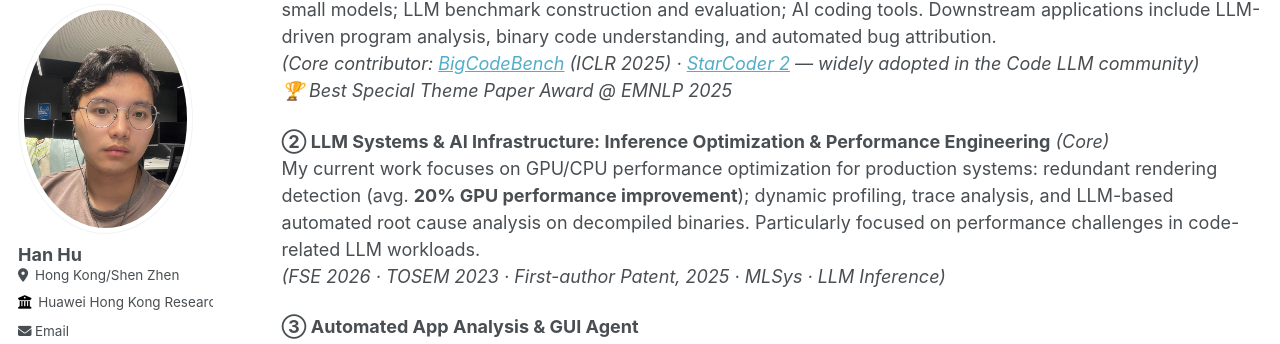
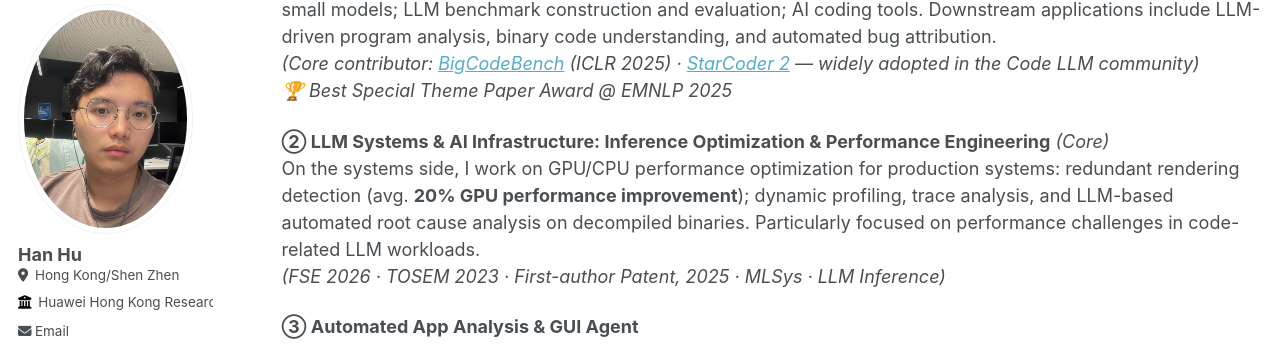
Before and after one commit to huhanGitHub/huhanGitHub.github.io, a Jekyll site: the page built from _pages/about.md, in a window 1280 px wide and 900 px high, scrolled down 495 px. Shown: the part 102-446 px from the top of the window. Built offline with Jekyll 4.4.1, drawn with Linux system fonts in a browser that asks for light colours; some web fonts are replaced.

Commit message:
Fix duplicate phrasing: use On the systems side for section 2
Made-with: Cursor

```diff
--- a/_pages/about.md
+++ b/_pages/about.md
@@ -24,7 +24,7 @@ My current work focuses on post-training large language models for code (SFT/RLH
 *🏆 Best Special Theme Paper Award @ EMNLP 2025*
 
 **② LLM Systems & AI Infrastructure: Inference Optimization & Performance Engineering** *(Core)*
-My current work focuses on GPU/CPU performance optimization for production systems: redundant rendering detection (avg. **20% GPU performance improvement**); dynamic profiling, trace analysis, and LLM-based automated root cause analysis on decompiled binaries. Particularly focused on performance challenges in code-related LLM workloads.
+On the systems side, I work on GPU/CPU performance optimization for production systems: redundant rendering detection (avg. **20% GPU performance improvement**); dynamic profiling, trace analysis, and LLM-based automated root cause analysis on decompiled binaries. Particularly focused on performance challenges in code-related LLM workloads.
 *(FSE 2026 · TOSEM 2023 · First-author Patent, 2025 · MLSys · LLM Inference)*
 
 **③ Automated App Analysis & GUI Agent**
```
